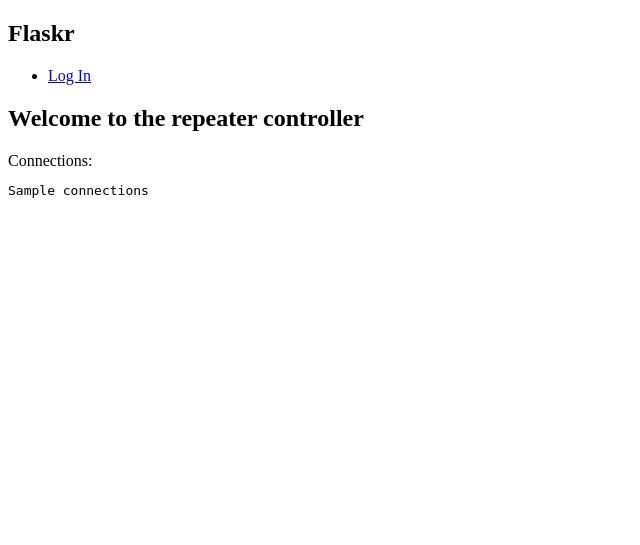
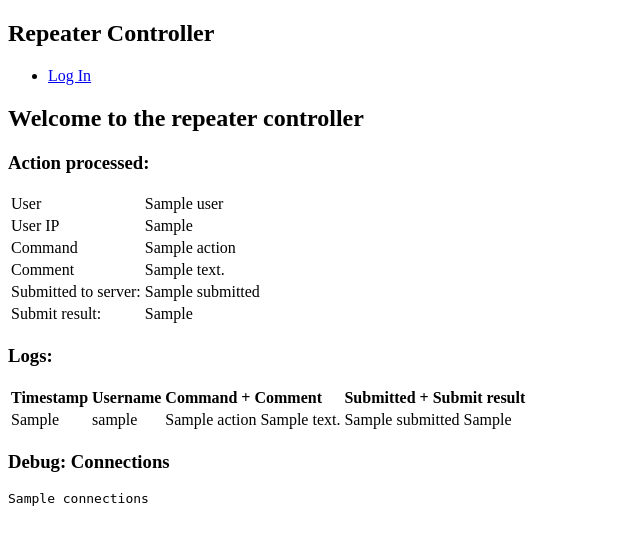
Before and after one commit to duk3luk3/repeater-commander, a Flask app: template templates/index.html in a window 1280 px wide. Shown: the top 545 px of the page, without its empty margins (0-640 px from the left). Run offline with Flask 2, Linux system fonts and the light colour scheme; the template is opened without the code that fills it: most values are stand-ins (such as "Sample title", 1, 10 or a date in 2020); parts of the project's set-up code (start-up, migrations or seed data) failed here and were passed over.

Commit message:
user handling and listener comms

```diff
--- a/app.py
+++ b/app.py
@@ -2,6 +2,7 @@
 import flask
 from flask import Flask, request, jsonify, render_template, session
 from flask_sqlalchemy import SQLAlchemy
+from sqlalchemy.sql import func as sql_func
 from flask_login import LoginManager, login_user, logout_user, current_user, login_required
 
 from passlib.hash import pbkdf2_sha256
@@ -16,9 +17,10 @@ import yaml
 import json
 import socket
 import os
+import traceback
 
-#DB_STR = os.environ.get('DATABASE_URL', 'sqlite:///:memory:')
-DB_STR = 'sqlite:///:memory:'
+DB_STR = os.environ.get('DATABASE_URL', 'sqlite:///:memory:')
+#DB_STR = 'sqlite:///:memory:'
 #DB_STR = "sqlite:///example.sqlite"
 
 app_secret = os.environ.get('APP_SECRET', secrets.token_urlsafe(16))
@@ -32,9 +34,16 @@ db = SQLAlchemy(app)
 login_manager = LoginManager()
 login_manager.init_app(app)
 
-REPEATER_LISTENER = ('127.0.0.1', 53555)
-LISTENER_FILE = 'connections.txt'
-listener_thread = server.start(REPEATER_LISTENER, LISTENER_FILE)
+repeater_listen_ip = os.environ.get('LISTENER_IP')
+repeater_listen_port = os.environ.get('LISTENER_PORT')
+
+if repeater_listen_ip:
+    REPEATER_LISTENER = (repeater_listen_ip, int(repeater_listen_port))
+else:
+    # For debugging - start dummy listener
+    REPEATER_LISTENER = ('127.0.0.1', 53555)
+    LISTENER_FILE = 'connections.txt'
+    listener_thread = server.start(REPEATER_LISTENER, LISTENER_FILE)
 
 REPEATER_ACTIONS = yaml.load("""
 ---
@@ -52,6 +61,11 @@ REPEATER_ACTIONS = yaml.load("""
   label: Stop Monitoring
   button: Stop
   guard: no
+  comment: no
+- key: Shutdown_2
+  label: Shutdown Repeater for 2 minutes (for testing)
+  button: Send Shutdown
+  guard: yes
   comment: no
 - key: Shutdown_10
   label: Shutdown Repeater for 10 minutes
@@ -109,8 +123,24 @@ class User(db.Model):
 
 class LogEvent(db.Model):
     id = db.Column(db.Integer, primary_key=True)
-    ts = db.Column(db.DateTime())
+    ts = db.Column(db.DateTime(timezone=True), server_default=sql_func.now())
     user_id = db.Column(db.Integer, db.ForeignKey('user.id'))
+    user_ip = db.Column(db.String(128))
+    action = db.Column(db.String(128))
+    comment = db.Column(db.String(128))
+    submitted = db.Column(db.Boolean)
+    submit_result = db.Column(db.String(128))
+    user = db.relationship("User")
+
+    def from_action(action_dict, user):
+        ev = LogEvent()
+        ev.user = user
+        ev.user_ip = action_dict['ip']
+        ev.action = action_dict['action']
+        ev.comment = action_dict['comment']
+        ev.submitted = action_dict['submitted']
+        ev.submit_result = action_dict['submit_result']
+        return ev
 
 @login_manager.user_loader
 def load_user(user_id):
@@ -122,10 +152,21 @@ def find_user(user_name):
 @app.before_first_request
 def init_app():
     db.Model.metadata.create_all(db.engine)
-    user = User(username="test")
-    user.set_password('1234')
-    db.session.add(user)
-    db.session.commit()
+
+    users = os.environ.get('APP_CREATE_USERS')
+
+    if users:
+        users = users.split(':')
+        for user_name in users:
+            user_rec = find_user(user_name)
+            if not user_rec:
+                user_pw = secrets.token_urlsafe(16)
+                print(f'Creating user: {user_name}:{user_pw}')
+                user = User(username=user_name)
+                user.set_password(user_pw)
+                db.session.add(user)
+        db.session.commit()
+
 
 @app.route('/login', methods=['GET', 'POST'])
 def login():
@@ -200,23 +241,60 @@ def action():
     return jsonify(action_data)
 
 
-@app.route('/getusers/', methods=['GET'])
-def getusers():
-    users = User.query.all()
-    return jsonify([u.asdict() for u in users])
-
 # A welcome message to test our server
-@app.route('/')
+@app.route('/', methods=['GET', 'POST'])
 def index():
     form = ActionForm(request.form, csrf_context=session)
 
-    if os.path.exists(LISTENER_FILE):
-        with open(LISTENER_FILE) as f:
-            connections = f.read()
+    if request.method == 'POST' and form.validate() and current_user.is_authenticated:
+        comment_value = request.form['comment']
+        action_value = request.form['action']
+        user_name = current_user.username
+        user_ip = request.remote_addr
+
+        action_data = dict(comment=comment_value, action=action_value, user=user_name, ip=user_ip)
+
+        try:
+            s = socket.socket(socket.AF_INET, socket.SOCK_STREAM)
+            s.connect(REPEATER_LISTENER)
+            s.send(json.dumps(action_data).encode())
+            try:
+                rx = s.recv(1024)
+            except ConnectionResetError:
+                pass
+            s.close()
+
+            if len(rx) > 0:
+                action_data['submitted'] = True
+                action_data['submit_result'] = "Server reply: " + rx.decode()
+            else:
+                action_data['submitted'] = True
+                action_data['submit_result'] = '<Unknown - no reply>'
+
+        except Exception as e:
+            traceback.print_exc(file=sys.stderr)
+            action_data['submitted'] = False
+            action_data['submit_result'] = 'Exception while sending: ' + str(e)
+
+        ev = LogEvent.from_action(action_data, current_user)
+        db.session.add(ev)
+        db.session.commit()
     else:
-        connections = 'No file'
+        action_data = None
 
-    return render_template("index.html",actions=REPEATER_ACTIONS, form=form, connections=connections)
+    connections = ''
+    logs = []
+
+    if current_user.is_authenticated:
+        if os.path.exists(LISTENER_FILE):
+            with open(LISTENER_FILE) as f:
+                connections = f.read()
+        else:
+            connections = 'No file'
+
+        logs = LogEvent.query.order_by(LogEvent.ts.desc()).limit(10).all()
+
+    return render_template("index.html",actions=REPEATER_ACTIONS, form=form, connections=connections, logs=logs, action=action_data)
 
 
 if __name__ == '__main__':
--- a/templates/base.html
+++ b/templates/base.html
@@ -2,10 +2,15 @@
 <html>
 	<head>
             <title>{% block title %}{% endblock %}</title>
+<style>
+th {
+    text-align: left;
+}
+</style>
 	</head>
 	<body>
 <nav>
-  <h1>Flaskr</h1>
+    <h1>Repeater Controller</h1>
   <ul>
     {% if current_user.is_authenticated %}
       <li><span>{{ current_user.username }}</span>
--- a/templates/index.html
+++ b/templates/index.html
@@ -3,7 +3,7 @@
 {% block title %}Index{% endblock %}
 
 {% block content %}
-<h1>Welcome to the repeater controller</h1>
+<h2>Welcome to the repeater controller</h2>
 
 {% if current_user.is_authenticated %}
 <script type="text/javascript">
@@ -15,9 +15,10 @@ for (let btn of btns) {
 }
 }
 </script>
+<h3>Actions</h3>
 Unlock: <button onclick="javascript:unlock_buttons();">Unlock</button><br>
 <table>
-<form method="POST" action="/action" id="button_form">
+<form method="POST" action="/" id="button_form">
 <tr>
     <td><label for="comment">Comment</td>
     <td><input type="text" size="100" name="comment"></td>
@@ -34,7 +35,30 @@ Unlock: <button onclick="javascript:unlock_buttons();">Unlock</button><br>
 </table>
 {% endif %}
 
-Connections:<br>
+{% if action %}
+<h3>Action processed:</h3>
+<table>
+<tr><td>User</td><td>{{ action.user }}</td></tr>
+<tr><td>User IP</td><td>{{ action.ip }}</td></tr>
+<tr><td>Command</td><td>{{ action.action }}</td></tr>
+<tr><td>Comment</td><td>{{ action.comment }}</td></tr>
+
+<tr><td>Submitted to server:</td><td> {{action.submitted}}</td></tr>
+<tr><td>Submit result:</td><td> {{ action.submit_result }}</td></tr>
+</table>
+{% endif %}
+
+{% if logs %}
+<h3>Logs:</h3>
+<table>
+<tr><th>Timestamp</th><th>Username</th><th>Command + Comment</th><th>Submitted + Submit result</th></tr>
+{% for log in logs %}
+<tr><td>{{ log.ts }}</td><td>{{log.user.username}}</td><td>{{log.action}} {{log.comment}}</td><td>{{log.submitted}} {{log.submit_result }}</td></tr>
+{% endfor %}
+</table>
+{% endif %}
+
+<h3>Debug: Connections</h3>
 <pre>
 {{connections}}
 </pre>
```
